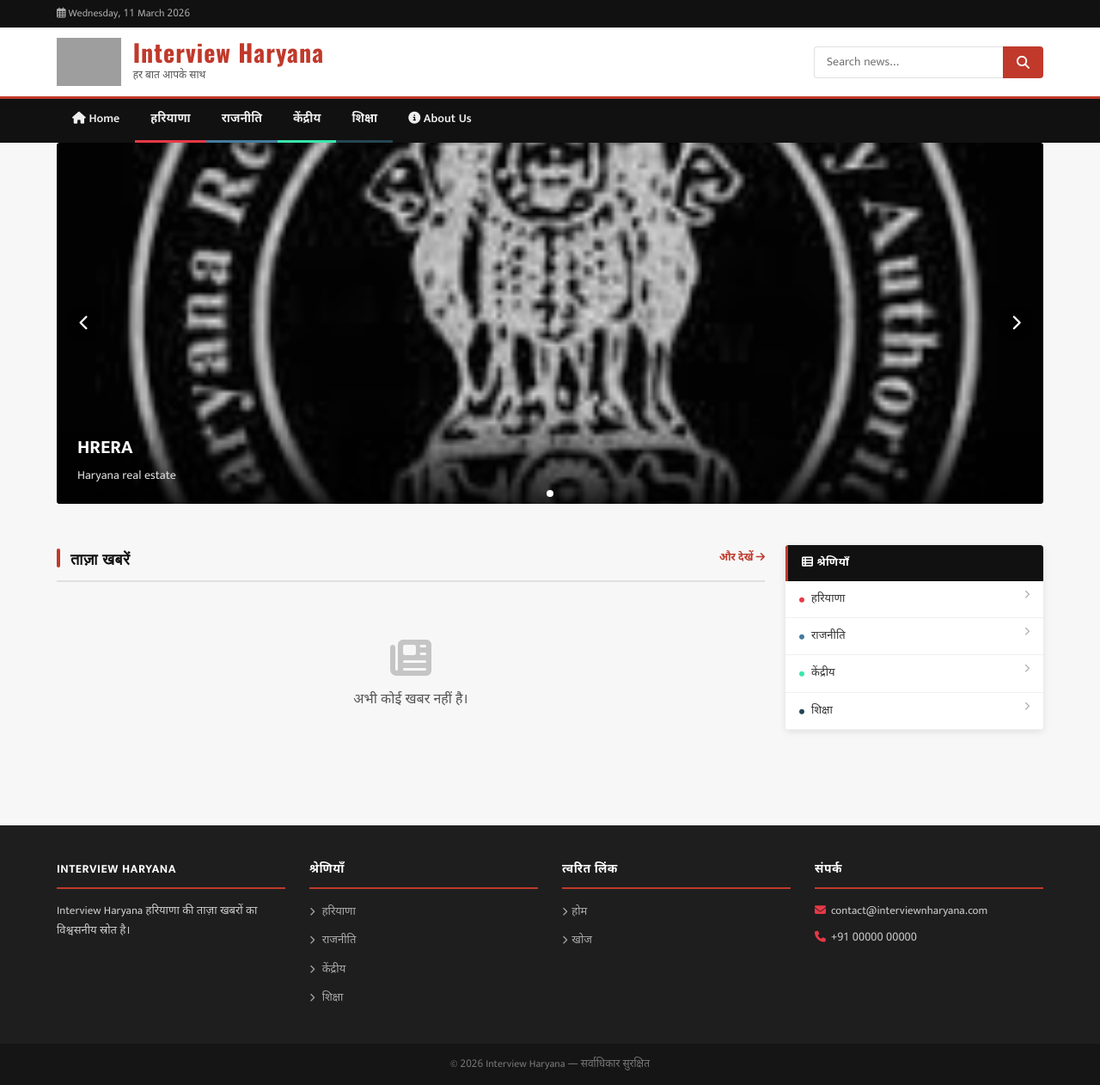
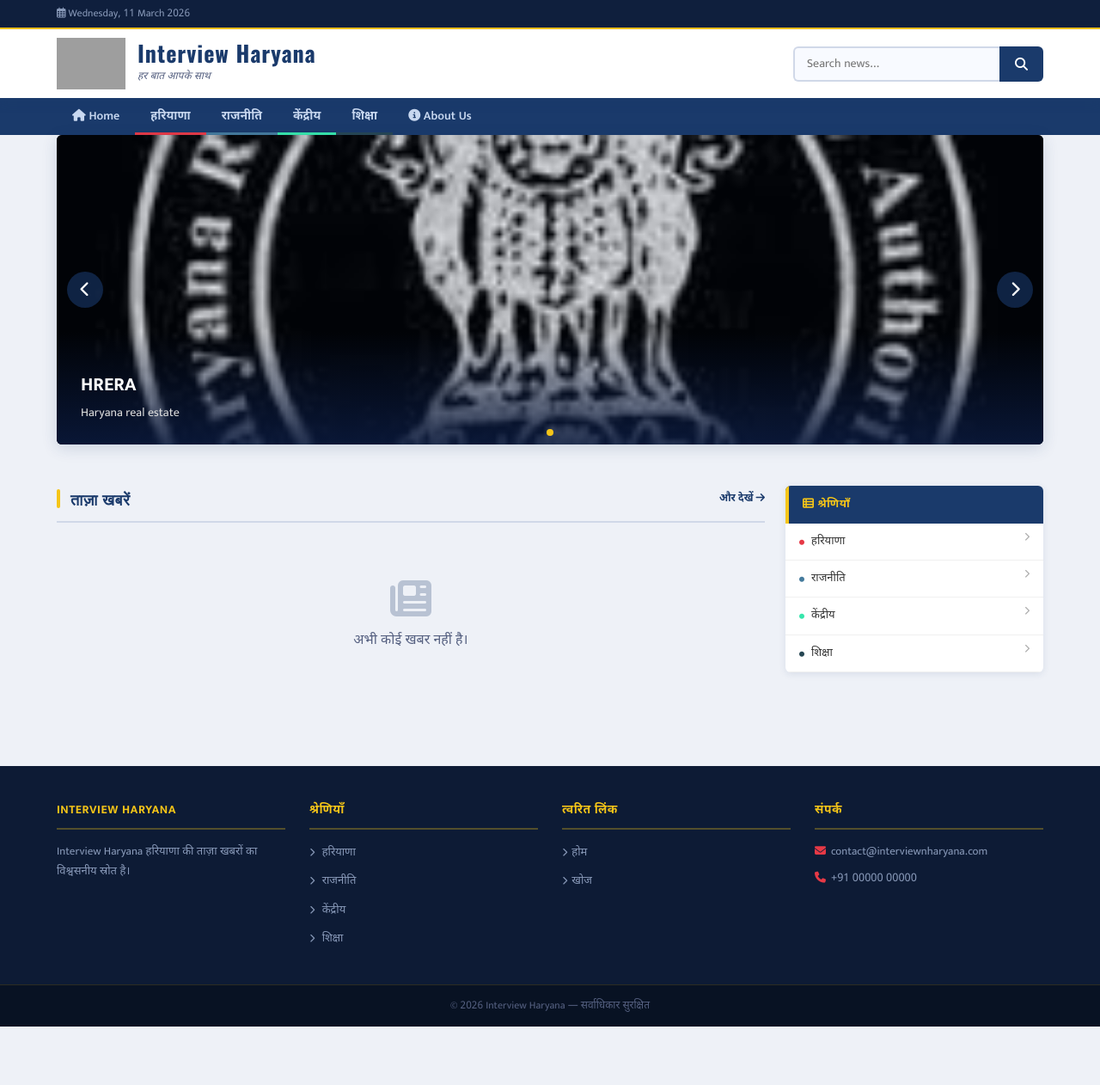
Before and after one commit to dipranga/interview-haryana, a CodeIgniter app: page /interview-haryana/ in a window 1280 px wide. Shown: the whole page at 86% size. After the commit the page ends 1194 px from the top, so only its background shows below. Run offline with CodeIgniter, Linux system fonts and the light colour scheme; data comes from the database, SQL or seed files in the repository; some libraries are stand-ins or nearby versions; grey boxes are pictures that could not be loaded.

Commit message:
Change color pallet acc to logo

```diff
--- a/assets/css/style.css
+++ b/assets/css/style.css
@@ -1,67 +1,75 @@
 /* ============================================================
    Information Haryana — Main Stylesheet
-   Inspired by The Lallantop: bold, editorial, news-forward
+   Theme: Navy Blue + Gold (matching Interview Haryana logo)
    ============================================================ */
 
 @import url('https://fonts.googleapis.com/css2?family=Noto+Sans+Devanagari:wght@400;500;600;700;900&family=Mukta:wght@400;500;600;700;800&family=Oswald:wght@500;600;700&display=swap');
 
 :root {
-  --primary:   #c0392b;
-  --primary-d: #962d22;
-  --accent:    #f39c12;
-  --dark:      #111111;
-  --dark2:     #1e1e1e;
-  --gray:      #555;
-  --light-gray:#f5f5f5;
-  --border:    #e0e0e0;
-  --white:     #ffffff;
-  --font-hindi:'Noto Sans Devanagari', 'Mukta', sans-serif;
-  --font-head: 'Oswald', sans-serif;
-  --shadow:    0 2px 8px rgba(0,0,0,.10);
-  --shadow-md: 0 4px 18px rgba(0,0,0,.14);
+  --primary:    #1a3a6b;   /* Navy blue — logo main color */
+  --primary-d:  #122952;   /* Darker navy */
+  --primary-l:  #2a5298;   /* Lighter navy for hover states */
+  --accent:     #f5c518;   /* Gold/yellow — logo accent */
+  --accent-d:   #d4a800;   /* Darker gold */
+  --orange:     #e07b1a;   /* Logo border orange, used sparingly */
+  --dark:       #0f1f3d;   /* Very dark navy for topbar/nav */
+  --dark2:      #0d1b35;   /* Footer dark navy */
+  --gray:       #556080;   /* Muted navy-gray */
+  --light-gray: #f0f3f8;   /* Light blue-tinted bg */
+  --border:     #d0d8e8;   /* Blue-tinted border */
+  --white:      #ffffff;
+  --font-hindi: 'Noto Sans Devanagari', 'Mukta', sans-serif;
+  --font-head:  'Oswald', sans-serif;
+  --shadow:     0 2px 8px rgba(26,58,107,.10);
+  --shadow-md:  0 4px 18px rgba(26,58,107,.16);
 }
 
 * { margin:0; padding:0; box-sizing:border-box; }
 html { scroll-behavior:smooth; }
-body { font-family:var(--font-hindi); background:#f7f7f7; color:var(--dark); font-size:15px; line-height:1.7; }
+body { font-family:var(--font-hindi); background:#eef1f7; color:var(--dark); font-size:15px; line-height:1.7; }
 a { text-decoration:none; color:inherit; transition:color .2s; }
 img { max-width:100%; height:auto; display:block; }
 
 /* ── TOP BAR ─────────────────────────────────────────────── */
-.topbar { background:var(--dark); color:#ccc; font-size:12px; padding:6px 0; }
+.topbar { background:var(--dark); color:#a8b8d0; font-size:12px; padding:6px 0; border-bottom:2px solid var(--accent); }
 .topbar-inner { display:flex; justify-content:space-between; align-items:center; }
-.topbar-date { color:#aaa; }
-.topbar-social a { color:#ccc; margin-left:12px; font-size:14px; }
-.topbar-social a:hover { color:var(--primary); }
+.topbar-date { color:#8899b8; }
+.topbar-social a { color:#a8b8d0; margin-left:12px; font-size:14px; transition:color .2s; }
+.topbar-social a:hover { color:var(--accent); }
 
 /* ── HEADER ──────────────────────────────────────────────── */
-.site-header { background:var(--white); border-bottom:3px solid var(--primary); position:sticky; top:0; z-index:1000; box-shadow:var(--shadow); }
-.header-inner { display:flex; align-items:center; justify-content:space-between; padding:12px 0; }
+.site-header { background:var(--white); border-bottom:4px solid var(--primary); position:sticky; top:0; z-index:1000; box-shadow:0 2px 12px rgba(26,58,107,.15); }
+.header-inner { display:flex; align-items:center; justify-content:space-between; padding:10px 0; }
+
+/* Logo + site name side by side */
 .site-logo { display:flex; flex-direction:row; align-items:center; gap:14px; text-decoration:none; }
-.site-logo-img { height:56px; width:auto; max-width:120px; object-fit:contain; flex-shrink:0; }
+.site-logo-img { height:60px; width:auto; max-width:130px; object-fit:contain; flex-shrink:0; }
 .site-logo-text { display:flex; flex-direction:column; }
-.site-logo .logo-name { font-family:var(--font-head); font-size:28px; font-weight:700; color:var(--primary); letter-spacing:1px; line-height:1; }
-.site-logo .logo-tagline { font-size:12px; color:var(--gray); margin-top:3px; }
+.site-logo .logo-name { font-family:var(--font-head); font-size:26px; font-weight:700; color:var(--primary); letter-spacing:1px; line-height:1; }
+.site-logo .logo-tagline { font-size:12px; color:var(--gray); margin-top:4px; font-style:italic; }
+
+/* Search */
 .header-search { display:flex; gap:0; }
-.header-search input { border:1.5px solid var(--border); border-right:none; border-radius:4px 0 0 4px; padding:8px 14px; font-family:var(--font-hindi); font-size:14px; width:220px; outline:none; }
-.header-search input:focus { border-color:var(--primary); }
-.header-search button { background:var(--primary); color:#fff; border:none; padding:8px 16px; border-radius:0 4px 4px 0; cursor:pointer; font-size:15px; }
-.header-search button:hover { background:var(--primary-d); }
+.header-search input { border:2px solid var(--border); border-right:none; border-radius:6px 0 0 6px; padding:9px 14px; font-family:var(--font-hindi); font-size:14px; width:240px; outline:none; transition:border-color .2s; background:#f8faff; }
+.header-search input:focus { border-color:var(--primary); background:#fff; }
+.header-search button { background:var(--primary); color:#fff; border:none; padding:9px 18px; border-radius:0 6px 6px 0; cursor:pointer; font-size:15px; transition:background .2s; }
+.header-search button:hover { background:var(--accent); color:var(--dark); }
 
 /* ── NAV ─────────────────────────────────────────────────── */
-.main-nav { background:var(--dark); }
+.main-nav { background:var(--primary); }
 .nav-list { display:flex; list-style:none; overflow-x:auto; }
-.nav-list li a { display:block; padding:12px 18px; color:#eee; font-size:14px; font-weight:600; white-space:nowrap; border-bottom:3px solid transparent; transition:all .2s; }
-.nav-list li a:hover, .nav-list li a.active { color:var(--white); border-bottom-color:var(--primary); background:rgba(255,255,255,.05); }
-.hamburger { display:none; background:none; border:none; color:#fff; font-size:22px; cursor:pointer; padding:12px 16px; }
+.nav-list li a { display:block; padding:6px 18px; color:#c8d8f0; font-size:14px; font-weight:600; white-space:nowrap; border-bottom:3px solid transparent; transition:all .2s; }
+.nav-list li a:hover,
+.nav-list li a.active { color:var(--accent); border-bottom-color:var(--accent); background:rgba(245,197,24,.06); }
+.hamburger { display:none; background:none; border:none; color:#fff; font-size:22px; cursor:pointer; padding:13px 16px; }
 
 /* ── BREAKING BAR ────────────────────────────────────────── */
-.breaking-bar { background:var(--primary); color:var(--white); display:flex; align-items:center; overflow:hidden; }
-.breaking-label { background:var(--dark); padding:8px 16px; font-weight:700; font-size:12px; white-space:nowrap; text-transform:uppercase; letter-spacing:1px; flex-shrink:0; }
+.breaking-bar { background:var(--accent); color:var(--dark); display:flex; align-items:center; overflow:hidden; }
+.breaking-label { background:var(--dark); color:var(--accent); padding:8px 16px; font-weight:700; font-size:12px; white-space:nowrap; text-transform:uppercase; letter-spacing:1px; flex-shrink:0; }
 .breaking-scroll { overflow:hidden; flex:1; padding:0 16px; }
-.breaking-scroll marquee { font-size:13px; padding:8px 0; }
-.breaking-scroll marquee a { color:#fff; }
-.breaking-scroll marquee a:hover { text-decoration:underline; }
+.breaking-scroll marquee { font-size:13px; font-weight:600; padding:8px 0; color:var(--dark); }
+.breaking-scroll marquee a { color:var(--dark); font-weight:700; }
+.breaking-scroll marquee a:hover { text-decoration:underline; color:var(--primary); }
 
 /* ── LAYOUT ──────────────────────────────────────────────── */
 .container { max-width:1180px; margin:0 auto; padding:0 16px; }
@@ -70,39 +78,40 @@ img { max-width:100%; height:auto; display:block; }
 
 /* ── HERO SLIDER ─────────────────────────────────────────── */
 .hero-section { margin-bottom:24px; }
-.hero-slider { position:relative; overflow:hidden; border-radius:4px; background:var(--dark); }
+.hero-slider { position:relative; overflow:hidden; border-radius:6px; background:var(--dark); box-shadow:var(--shadow-md); }
 .slider-track { display:flex; transition:transform .5s ease; }
 .slide { min-width:100%; position:relative; }
-.slide img { width:100%; height:420px; object-fit:cover; opacity:.85; }
-.slide-caption { position:absolute; bottom:0; left:0; right:0; background:linear-gradient(transparent,rgba(0,0,0,.85)); padding:40px 24px 20px; color:#fff; }
-.slide-caption .cat-badge { display:inline-block; background:var(--primary); color:#fff; font-size:11px; font-weight:700; padding:3px 10px; border-radius:2px; text-transform:uppercase; letter-spacing:.5px; margin-bottom:8px; }
+.slide img { width:100%; height:360px; object-fit:cover; opacity:.88; }
+.slide-caption { position:absolute; bottom:0; left:0; right:0; background:linear-gradient(transparent, rgba(10,25,60,.88)); padding:48px 28px 24px; color:#fff; }
+.slide-caption .cat-badge { display:inline-block; background:var(--accent); color:var(--dark); font-size:11px; font-weight:700; padding:3px 10px; border-radius:3px; text-transform:uppercase; letter-spacing:.5px; margin-bottom:8px; }
 .slide-caption h2 { font-size:22px; font-weight:700; line-height:1.35; }
 .slide-caption h2 a { color:#fff; }
 .slide-caption h2 a:hover { color:var(--accent); }
-.slider-btn { position:absolute; top:50%; transform:translateY(-50%); background:rgba(0,0,0,.5); color:#fff; border:none; width:40px; height:40px; border-radius:50%; font-size:18px; cursor:pointer; display:flex; align-items:center; justify-content:center; transition:background .2s; }
-.slider-btn:hover { background:var(--primary); }
+.slider-btn { position:absolute; top:50%; transform:translateY(-50%); background:rgba(26,58,107,.6); color:#fff; border:none; width:42px; height:42px; border-radius:50%; font-size:18px; cursor:pointer; display:flex; align-items:center; justify-content:center; transition:background .2s; }
+.slider-btn:hover { background:var(--accent); color:var(--dark); }
 .slider-prev { left:12px; } .slider-next { right:12px; }
-.slider-dots { position:absolute; bottom:8px; left:50%; transform:translateX(-50%); display:flex; gap:6px; }
-.slider-dot { width:8px; height:8px; border-radius:50%; background:rgba(255,255,255,.5); cursor:pointer; transition:background .2s; }
-.slider-dot.active { background:#fff; }
+.slider-dots { position:absolute; bottom:10px; left:50%; transform:translateX(-50%); display:flex; gap:6px; }
+.slider-dot { width:8px; height:8px; border-radius:50%; background:rgba(255,255,255,.45); cursor:pointer; transition:background .2s; }
+.slider-dot.active { background:var(--accent); }
 
 /* ── SECTION HEADING ─────────────────────────────────────── */
 .section-heading { display:flex; align-items:center; gap:12px; margin-bottom:16px; padding-bottom:10px; border-bottom:2px solid var(--border); }
-.section-heading .line { width:4px; height:22px; background:var(--primary); border-radius:2px; flex-shrink:0; }
-.section-heading h2 { font-size:18px; font-weight:700; color:var(--dark); font-family:var(--font-head); letter-spacing:.5px; }
+.section-heading .line { width:4px; height:22px; background:var(--accent); border-radius:2px; flex-shrink:0; }
+.section-heading h2 { font-size:18px; font-weight:700; color:var(--primary); font-family:var(--font-head); letter-spacing:.5px; }
 .section-heading a { margin-left:auto; font-size:12px; color:var(--primary); font-weight:600; }
+.section-heading a:hover { color:var(--accent-d); }
 
 /* ── NEWS CARD ───────────────────────────────────────────── */
-.news-card { background:var(--white); border-radius:4px; overflow:hidden; box-shadow:var(--shadow); transition:transform .2s, box-shadow .2s; }
-.news-card:hover { transform:translateY(-3px); box-shadow:var(--shadow-md); }
-.news-card .card-img { overflow:hidden; aspect-ratio:16/9; background:#ddd; }
+.news-card { background:var(--white); border-radius:6px; overflow:hidden; box-shadow:var(--shadow); transition:transform .2s, box-shadow .2s; border-top:3px solid transparent; }
+.news-card:hover { transform:translateY(-3px); box-shadow:var(--shadow-md); border-top-color:var(--accent); }
+.news-card .card-img { overflow:hidden; aspect-ratio:16/9; background:#d0d8e8; }
 .news-card .card-img img { width:100%; height:100%; object-fit:cover; transition:transform .3s; }
 .news-card:hover .card-img img { transform:scale(1.04); }
 .news-card .card-body { padding:14px; }
-.cat-badge { display:inline-block; font-size:10px; font-weight:700; padding:2px 8px; border-radius:2px; margin-bottom:7px; text-transform:uppercase; letter-spacing:.5px; color:#fff; background:var(--primary); }
+.cat-badge { display:inline-block; font-size:10px; font-weight:700; padding:2px 8px; border-radius:3px; margin-bottom:7px; text-transform:uppercase; letter-spacing:.5px; color:#fff; background:var(--primary); }
 .card-title { font-size:15px; font-weight:700; line-height:1.45; margin-bottom:8px; color:var(--dark); display:-webkit-box; -webkit-line-clamp:3; -webkit-box-orient:vertical; overflow:hidden; }
-.card-title a:hover { color:var(--primary); }
-.card-meta { font-size:11px; color:#999; display:flex; gap:12px; align-items:center; }
+.card-title a:hover { color:var(--primary-l); }
+.card-meta { font-size:11px; color:#8899b8; display:flex; gap:12px; align-items:center; }
 
 /* ── GRID LAYOUTS ────────────────────────────────────────── */
 .news-grid-4 { display:grid; grid-template-columns:repeat(4,1fr); gap:16px; }
@@ -112,22 +121,22 @@ img { max-width:100%; height:auto; display:block; }
 @media(max-width:768px)  { .news-grid-4,.news-grid-3,.news-grid-2 { grid-template-columns:1fr; } }
 
 /* ── SIDEBAR ─────────────────────────────────────────────── */
-.sidebar-widget { background:var(--white); border-radius:4px; box-shadow:var(--shadow); margin-bottom:20px; overflow:hidden; }
-.widget-header { background:var(--dark); color:#fff; font-weight:700; font-size:13px; padding:10px 16px; text-transform:uppercase; letter-spacing:.5px; border-left:3px solid var(--primary); }
+.sidebar-widget { background:var(--white); border-radius:6px; box-shadow:var(--shadow); margin-bottom:20px; overflow:hidden; }
+.widget-header { background:var(--primary); color:var(--accent); font-weight:700; font-size:13px; padding:11px 16px; text-transform:uppercase; letter-spacing:.5px; border-left:4px solid var(--accent); }
 .widget-body { padding:12px 16px; }
 
 /* ── ARTICLE PAGE ────────────────────────────────────────── */
-.article-category { font-size:12px; font-weight:700; color:var(--primary); text-transform:uppercase; margin-bottom:8px; display:block; }
-.article-title { font-size:26px; font-weight:900; line-height:1.35; margin-bottom:12px; }
-.article-meta { font-size:12px; color:#888; display:flex; gap:16px; flex-wrap:wrap; padding-bottom:12px; border-bottom:1px solid var(--border); }
-.article-banner { width:100%; border-radius:4px; margin-bottom:20px; max-height:450px; object-fit:cover; }
-.article-body { font-size:16px; line-height:1.9; color:#222; }
+.article-category { font-size:12px; font-weight:700; color:var(--primary-l); text-transform:uppercase; margin-bottom:8px; display:block; }
+.article-title { font-size:26px; font-weight:900; line-height:1.35; margin-bottom:12px; color:var(--dark); }
+.article-meta { font-size:12px; color:#8899b8; display:flex; gap:16px; flex-wrap:wrap; padding-bottom:12px; border-bottom:1px solid var(--border); }
+.article-banner { width:100%; border-radius:6px; margin-bottom:20px; max-height:450px; object-fit:cover; box-shadow:var(--shadow); }
+.article-body { font-size:16px; line-height:1.9; color:#1a2a44; }
 .article-body p { margin-bottom:16px; }
-.article-body h2 { font-size:20px; margin:20px 0 10px; font-weight:700; }
+.article-body h2 { font-size:20px; margin:20px 0 10px; font-weight:700; color:var(--primary); }
 .article-body ul, .article-body ol { padding-left:24px; margin-bottom:16px; }
 .article-body li { margin-bottom:6px; }
-.article-body blockquote { border-left:4px solid var(--primary); background:#fff8f8; padding:14px 18px; margin:20px 0; font-style:italic; color:#555; }
-.tag-pill { display:inline-block; background:var(--light-gray); border:1px solid var(--border); border-radius:20px; padding:3px 12px; font-size:12px; margin:3px 3px 3px 0; color:var(--gray); }
+.article-body blockquote { border-left:4px solid var(--accent); background:#fdf8e0; padding:14px 18px; margin:20px 0; font-style:italic; color:#444; border-radius:0 4px 4px 0; }
+.tag-pill { display:inline-block; background:var(--light-gray); border:1px solid var(--border); border-radius:20px; padding:3px 12px; font-size:12px; margin:3px 3px 3px 0; color:var(--gray); transition:all .2s; }
 .tag-pill:hover { background:var(--primary); color:#fff; border-color:var(--primary); }
 
 /* ── PAGINATION ──────────────────────────────────────────── */
@@ -137,25 +146,27 @@ img { max-width:100%; height:auto; display:block; }
 .pagination .current { background:var(--primary); color:#fff; border-color:var(--primary); }
 
 /* ── FOOTER ──────────────────────────────────────────────── */
-.site-footer { background:var(--dark2); color:#ccc; padding:40px 0 0; margin-top:40px; }
+.site-footer { background:var(--dark2); color:#8899b8; padding:40px 0 0; margin-top:40px; }
 .footer-grid { display:grid; grid-template-columns:repeat(4,1fr); gap:28px; margin-bottom:32px; }
-.footer-col h4 { color:#fff; font-weight:700; font-size:14px; margin-bottom:14px; padding-bottom:8px; border-bottom:2px solid var(--primary); text-transform:uppercase; letter-spacing:.5px; }
+.footer-col h4 { color:var(--accent); font-weight:700; font-size:14px; margin-bottom:14px; padding-bottom:8px; border-bottom:2px solid rgba(245,197,24,.3); text-transform:uppercase; letter-spacing:.5px; }
 .footer-col p { font-size:13px; line-height:1.8; }
 .footer-col ul { list-style:none; }
 .footer-col ul li { margin-bottom:8px; }
-.footer-col ul li a { font-size:13px; color:#aaa; }
-.footer-col ul li a:hover { color:var(--primary); }
+.footer-col ul li a { font-size:13px; color:#8899b8; transition:color .2s; }
+.footer-col ul li a:hover { color:var(--accent); }
 .footer-social { display:flex; gap:10px; margin-top:12px; }
-.footer-social a { width:34px; height:34px; border-radius:50%; background:rgba(255,255,255,.1); color:#fff; display:flex; align-items:center; justify-content:center; font-size:15px; transition:background .2s; }
-.footer-social a:hover { background:var(--primary); }
-.footer-bottom { background:rgba(0,0,0,.3); padding:14px 0; text-align:center; font-size:12px; color:#777; }
+.footer-social a { width:34px; height:34px; border-radius:50%; background:rgba(255,255,255,.08); color:#a8b8d0; display:flex; align-items:center; justify-content:center; font-size:15px; transition:all .2s; }
+.footer-social a:hover { background:var(--accent); color:var(--dark); }
+.footer-bottom { background:rgba(0,0,0,.35); padding:14px 0; text-align:center; font-size:12px; color:#556080; border-top:1px solid rgba(245,197,24,.15); }
 
-.badge-breaking { background:var(--primary); color:#fff; font-size:10px; font-weight:700; padding:2px 7px; border-radius:2px; text-transform:uppercase; margin-right:6px; vertical-align:middle; }
+/* ── MISC ────────────────────────────────────────────────── */
+.badge-breaking { background:var(--accent); color:var(--dark); font-size:10px; font-weight:700; padding:2px 7px; border-radius:3px; text-transform:uppercase; margin-right:6px; vertical-align:middle; }
 .no-results { text-align:center; padding:48px 20px; color:var(--gray); font-size:16px; }
-.no-results i { font-size:48px; display:block; margin-bottom:12px; opacity:.3; }
+.no-results i { font-size:48px; display:block; margin-bottom:12px; opacity:.25; color:var(--primary); }
 .mb-20 { margin-bottom:20px; }
 .cat-section { margin-bottom:28px; }
 
+/* ── RESPONSIVE ──────────────────────────────────────────── */
 @media(max-width:900px) { .footer-grid { grid-template-columns:1fr 1fr; } }
 @media(max-width:600px) {
   .footer-grid { grid-template-columns:1fr; }
@@ -165,4 +176,6 @@ img { max-width:100%; height:auto; display:block; }
   .header-inner { flex-wrap:wrap; gap:10px; }
   .header-search { width:100%; }
   .header-search input { flex:1; width:auto; }
+  .site-logo-img { height:46px; }
+  .site-logo .logo-name { font-size:20px; }
 }
```
Also changed, not shown: assets/css/admin.css (+19 -10 lines).
